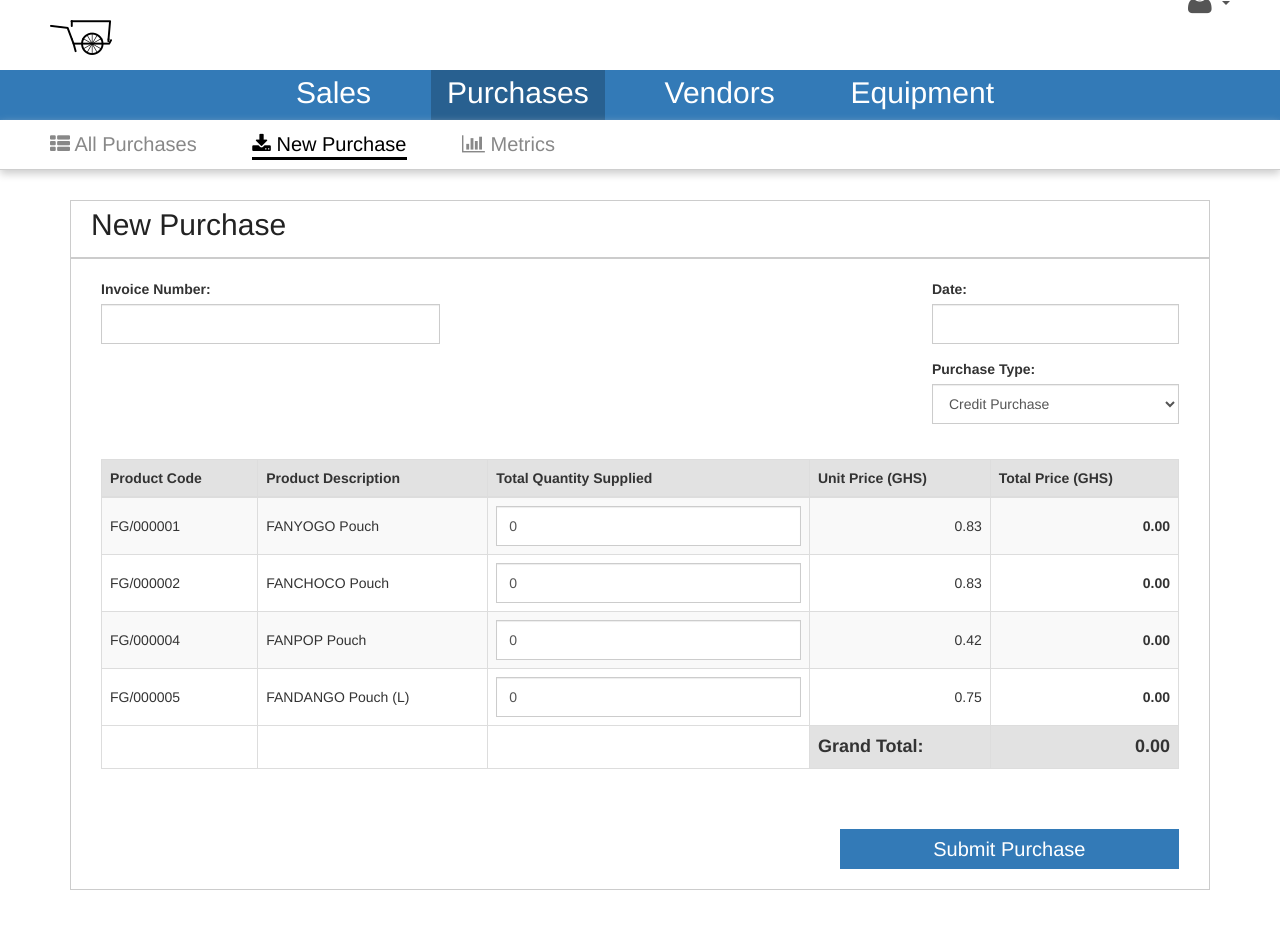
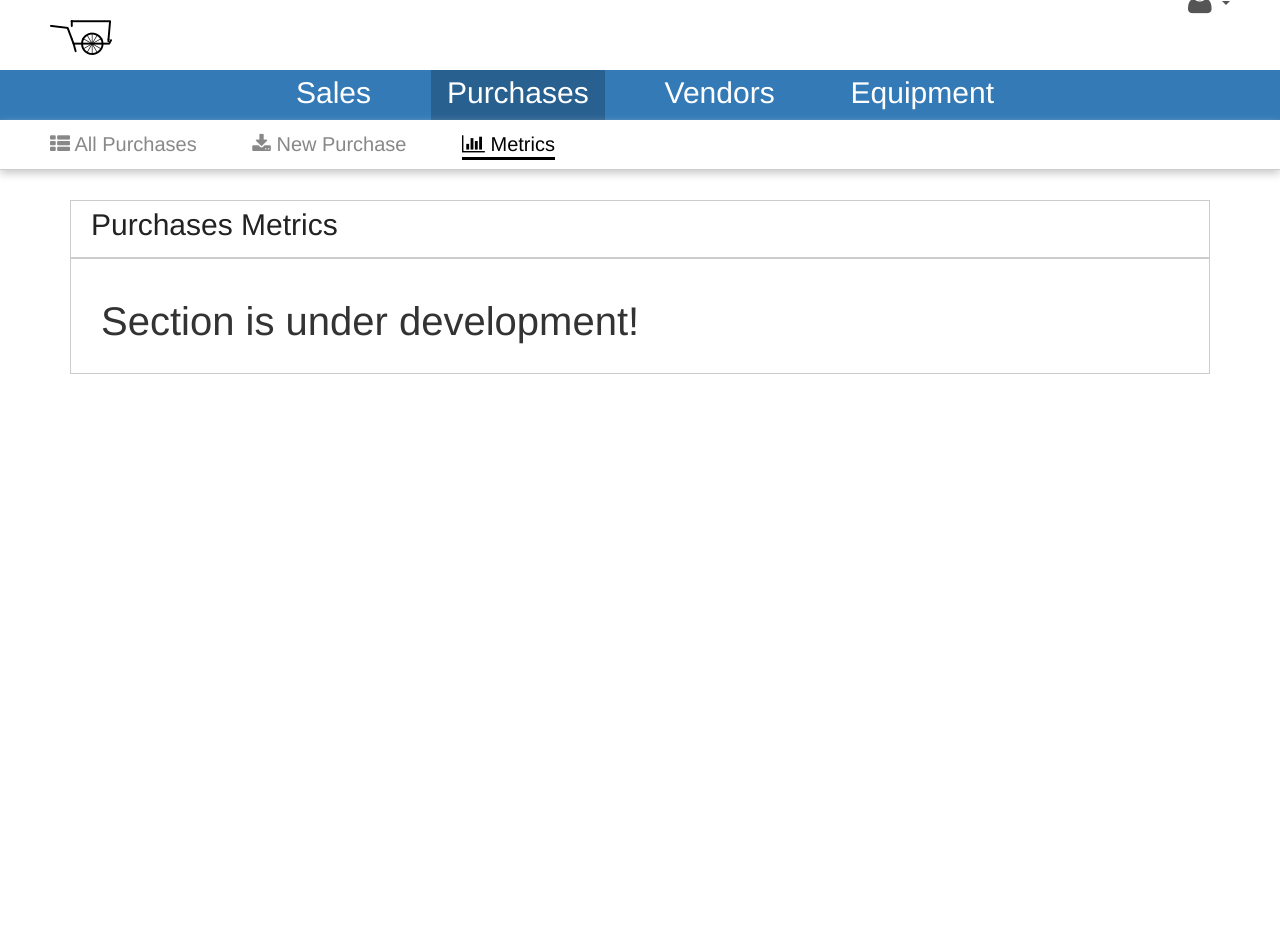
Before and after one commit to argon2008-aiti/masteragentplatform, a Django app: page /purchases/metrics/ in a window 1280 px wide. Shown: the top 930 px of the page. After the commit the page ends 800 px from the top, so only its background shows below. Run offline with Django 3.2, Linux system fonts and the light colour scheme; the first user in the database is signed in; data comes from the database, SQL or seed files in the repository; some libraries are stand-ins or nearby versions.

```diff
--- a/fanaider/settings.py
+++ b/fanaider/settings.py
@@ -76,6 +76,8 @@ TEMPLATES = [
 
 WSGI_APPLICATION = 'fanaider.wsgi.application'
 
+LOGIN_REDIRECT_URL = '/purchases/all/'
+
 
 # Database
 # https://docs.djangoproject.com/en/1.10/ref/settings/#databases
--- a/purchases/models.py
+++ b/purchases/models.py
@@ -35,7 +35,7 @@ class DayPurchase(models.Model):
     payment = models.ForeignKey(ProductPayment, null=True, blank=True)
 
     def __unicode__(self):
-        return self.shop.location + " ---- " + self.date
+        return self.shop.location + " ---- " + self.date.strftime('%m/%d/%Y')
 
     def get_total(self):
         total = 0
--- a/purchases/urls.py
+++ b/purchases/urls.py
@@ -4,6 +4,6 @@ from views import *
 urlpatterns = [
     url(r'^all/$', DayPurchaseListView.as_view(), name="all"),
     url(r'^new/$', NewPurchaseView.as_view(), name="new"),
-    url(r'^metrics/$', NewPurchaseView.as_view(), name="metrics"),
+    url(r'^metrics/$', PurchaseMetricsView.as_view(), name="metrics"),
     url(r'^detail/(?P<pk>\d+)/$', DayPurchaseDetail.as_view(), name="detail"),
 ]
--- a/purchases/views.py
+++ b/purchases/views.py
@@ -192,6 +192,11 @@ class DayPurchaseDetail(LoginRequiredMixin, DetailView):
             return HttpResponseRedirect(reverse('purchases:all'))
 
 
+class PurchaseMetricsView(LoginRequiredMixin, TemplateView):
+    template_name = 'purchases/purchase_metrics.html'
+    login_url = '/login/'
+
+
 def check_cheque(form):
     form_error = False
     cleaned_data = form.cleaned_data
--- /dev/null
+++ b/templates/purchases/purchase_metrics.html
@@ -0,0 +1,25 @@
+{% extends "base.html" %}
+{% load widget_tweaks %}
+{% load humanize %}
+{% block subnav %}
+{% include "purchases_subnav.html" %}
+{% endblock %}
+{% block contents %}
+<div class="container main-contents">
+    <div class="section">
+	    <div class="section-header">
+	          <p class="section-title">Purchases Metrics</p>
+	    </div>
+	    <div class="section-data">
+		    <h1>Section is under development!</h1>
+            </div>
+    </div>
+</div>
+
+<script type="text/javascript">
+	$(document).ready(function(){
+		$("#purchases-link").addClass("active");
+		$("#purchase-metrics").addClass("active");
+	})
+</script>
+{% endblock %}
```
Also changed, not shown: templates/registration/login.html (+9 -3 lines), db.sqlite3, 9 other files.
